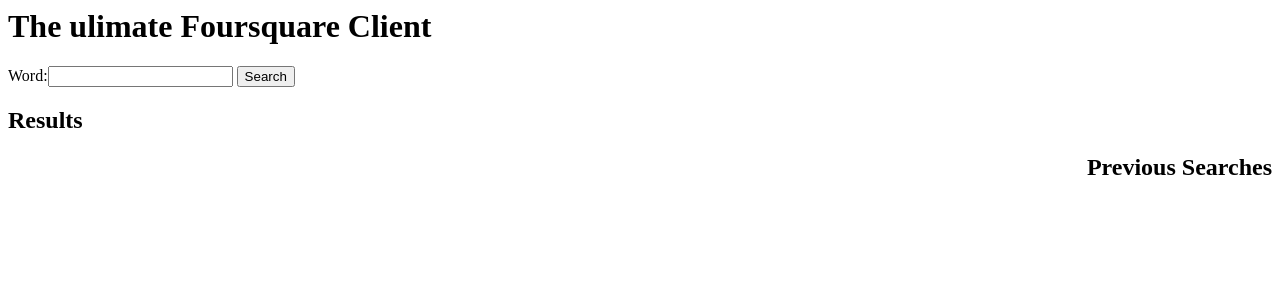
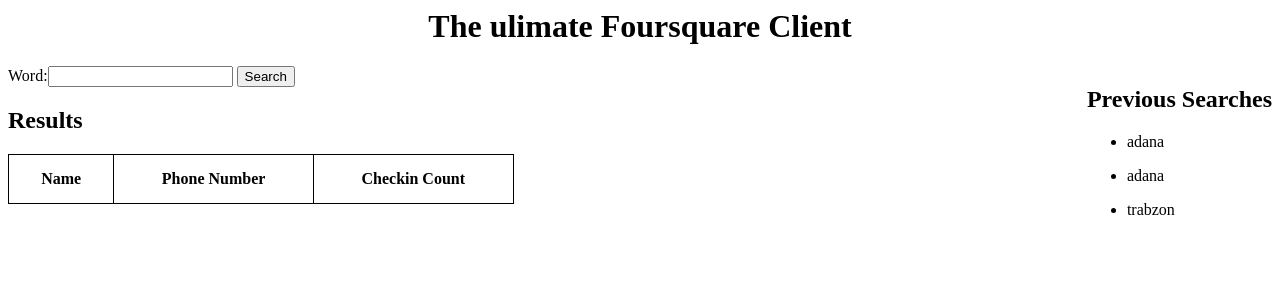
Before and after one commit to alaragebes/foursquare, a Django app: page /search/ in a window 1280 px wide. Shown: the top 300 px of the page. Run offline with Django 3.2, Linux system fonts and the light colour scheme; data comes from the database, SQL or seed files in the repository; both versions use the stored data as it was after the commit; lists and menus that the app fills with data are empty.

Commit message:
added modeladmin, search, modified html

```diff
--- a/search/admin.py
+++ b/search/admin.py
@@ -1,4 +1,7 @@
 from django.contrib import admin
 from .models import Word
 
-admin.site.register(Word)
+class WordAdmin(admin.ModelAdmin):
+    list_display = ('word', 'created_time')
+
+admin.site.register(Word, WordAdmin)
--- a/search/models.py
+++ b/search/models.py
@@ -2,6 +2,7 @@
 
 class Word(models.Model):
     word = models.CharField(max_length = 300)
+    created_time = models.DateTimeField(auto_now_add=True, null=True)
 
     def __str__(self):
         return self.word
--- a/search/templates/search/search_list.html
+++ b/search/templates/search/search_list.html
@@ -1,7 +1,38 @@
+<head>
+  <style>
+  table, th, td {
+    border : 1px solid black;
+    border-collapse: collapse;
+  }
+
+  th, td {
+    padding: 15px;
+  }
+
+  h1#title {
+    text-align: center;
+  }
+
+  div {
+      position: relative;
+      float: right;
+  }
+  </style>
+</head>
+
+
 <body>
 
+  <h1 id="title">The ulimate Foursquare Client</h1>
 
-  <h1>The ulimate Foursquare Client</h1>
+<div>
+  <h2 id="search">Previous Searches</h2>
+  {% for i in previous_searches %}
+  <ul style="width:30px;">
+    <li >{{i}}</li>
+  </ul>
+  {% endfor %}
+</div>
 
   <form method = 'POST'>
     {% csrf_token %}
@@ -9,12 +40,7 @@
     <input style="text-align: right" type="submit" value="Search"/>
   </form>
 
-  <h2>Results</h2>
-
-  <h2 align="right">Previous Searches</h2>
-
-{% if results %}
-  {% for i in d %}
+  <h2 id="result">Results</h2>
 
   <table style = "width: 40%">
     <tr>
@@ -22,12 +48,16 @@
       <th>Phone Number</th>
       <th>Checkin Count</th>
     </tr>
+
+    {% for i in venues %}
+
     <tr>
-      <td>{{d.name}}</td>
-      <td>{{d.contact}}</td>
-      <td>{{d.checkincount}}</td>
+      <td>{{i.name}}</td>
+      <td>{{i.contact.phone}}</td>
+      <td>{{i.stats.checkinsCount}}</td>
     </tr>
+
+    {% endfor %}
   </table>
-  {% endfor %}
-{% endif %}
+
 </body>
--- a/search/views.py
+++ b/search/views.py
@@ -1,12 +1,13 @@
 from django.shortcuts import render
 from django.http import HttpResponse
 import requests
-global str
+import simplejson as json
 from .models import Word
 from .forms import WordForm
 
 def search_list(request):
     results = Word.objects.all()
+    previous_searches = results.order_by("-created_time")
     if request.method == 'POST':
         form = WordForm(request.POST)
         if form.is_valid():
@@ -16,14 +17,17 @@
             b = "near=%s" % a
             url = ("https://api.foursquare.com/v2/venues/search/?"
                     "{0}"
-                    "oauth_token=OXR3SOQTEPY4WKQZEKOSGHHK52MZZPRGPNA3CL25MQZKVKYJ&v=20170705"
+                    "&oauth_token=OXR3SOQTEPY4WKQZEKOSGHHK52MZZPRGPNA3CL25MQZKVKYJ&v=20170705"
                     .format(b))
-            c = requests.get(url)
-            d = c.text
-            return HttpResponse(url)
+            data = requests.get(url)
+            text = data.text
+            data = json.loads(text)
+            response = data["response"]
+            venues = response["venues"]
+            return render(request, 'search/search_list.html', {'results' : results, "venues": venues, 'previous_searches': previous_searches})
         else:
             form = WordForm()
-            return render(request, 'search/search_list.html', {'results' : results, "d": d})
+            return render(request, 'search/search_list.html', {'results' : results, "venues": venues, 'previous_searches': previous_searches})
     else:
         form = WordForm()
-        return render(request, 'search/search_list.html', {'results' : results, "form": form})
+        return render(request, 'search/search_list.html', {'results' : results, "form": form, 'previous_searches': previous_searches})
```
Also changed, not shown: db.sqlite3, search/migrations/0002_word_created_time.py (added), 1 other file.
